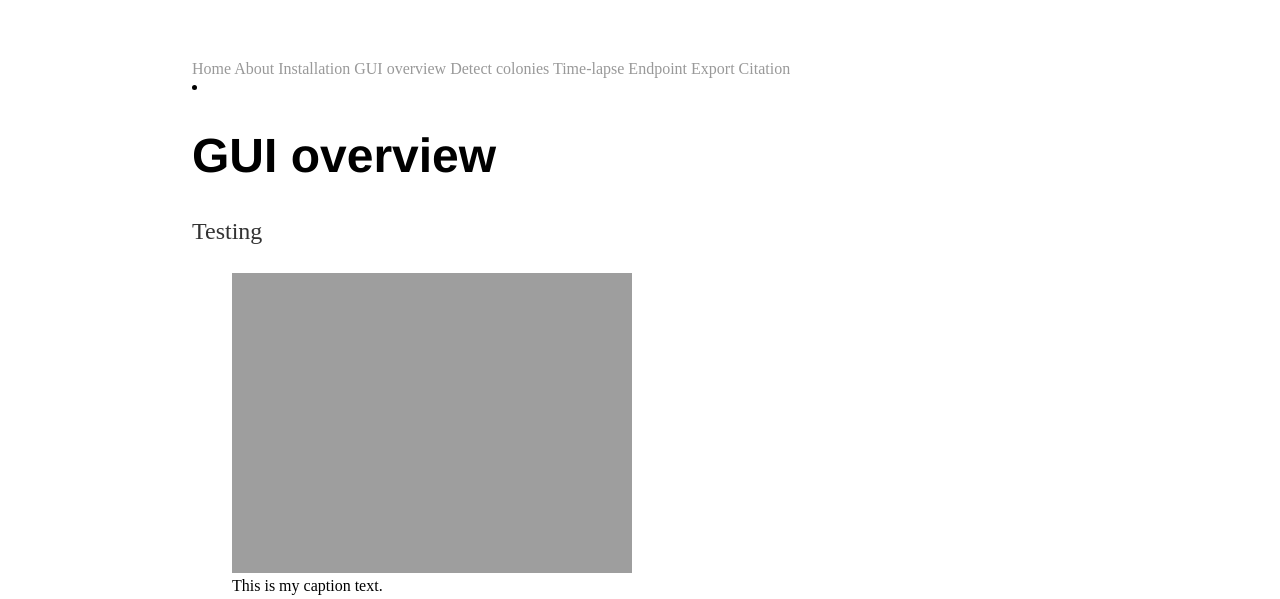
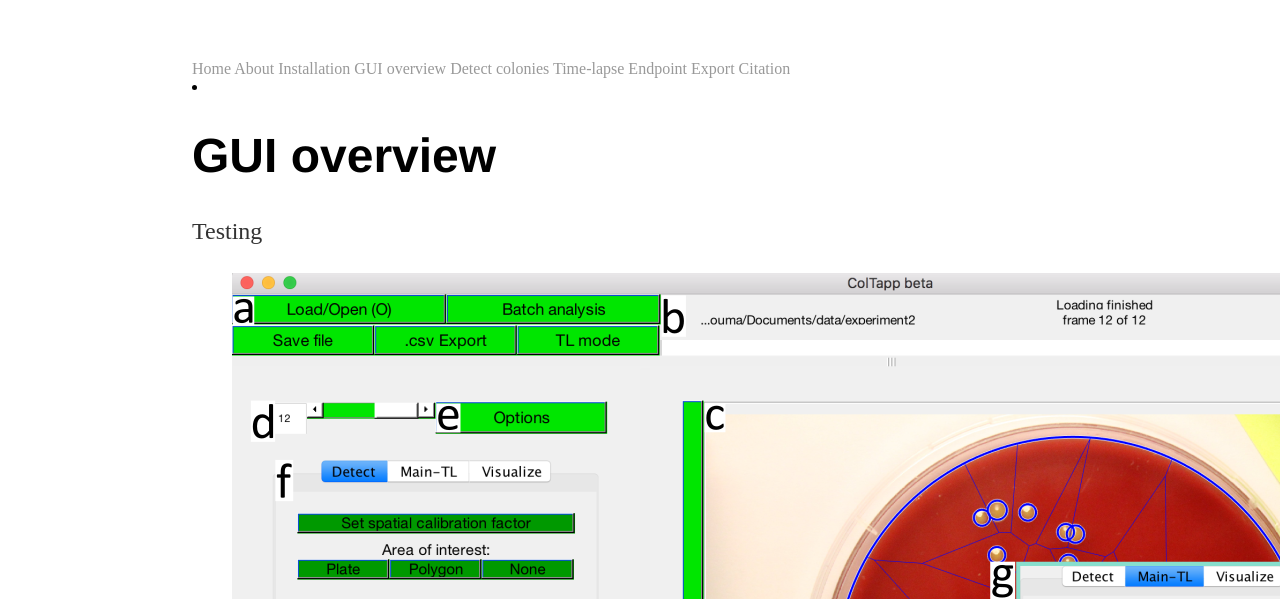
Before and after one commit to ColTapp/ColTapp.github.io, a Jekyll site: the page built from overview.md, in a window 1280 px wide. Shown: the top 599 px of the page. Built offline with Jekyll 4.4.1, drawn with Linux system fonts in a browser that asks for light colours; grey boxes are pictures that could not be loaded.

Commit message:
Update overview.md

```diff
--- a/overview.md
+++ b/overview.md
@@ -5,7 +5,7 @@
 # GUI overview
 Testing
 <figure>
-  <img src="{{site.url}}/assets/images/GUI_1.jpg" alt="GUI overview"/>
+  <img src="{{site.url}}/assets/images/GUI_1.png" alt="GUI overview"/>
   <figcaption>This is my caption text.</figcaption>
 </figure>
 
```
